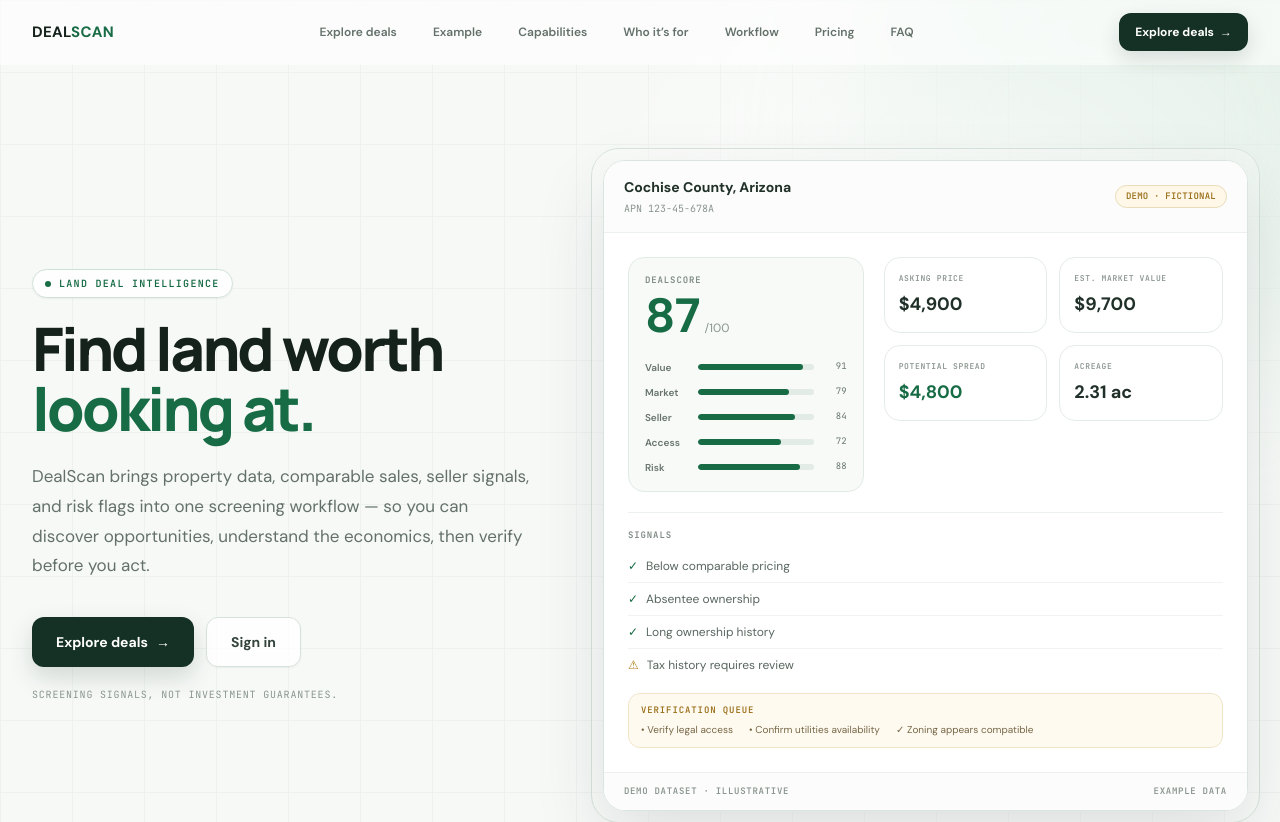
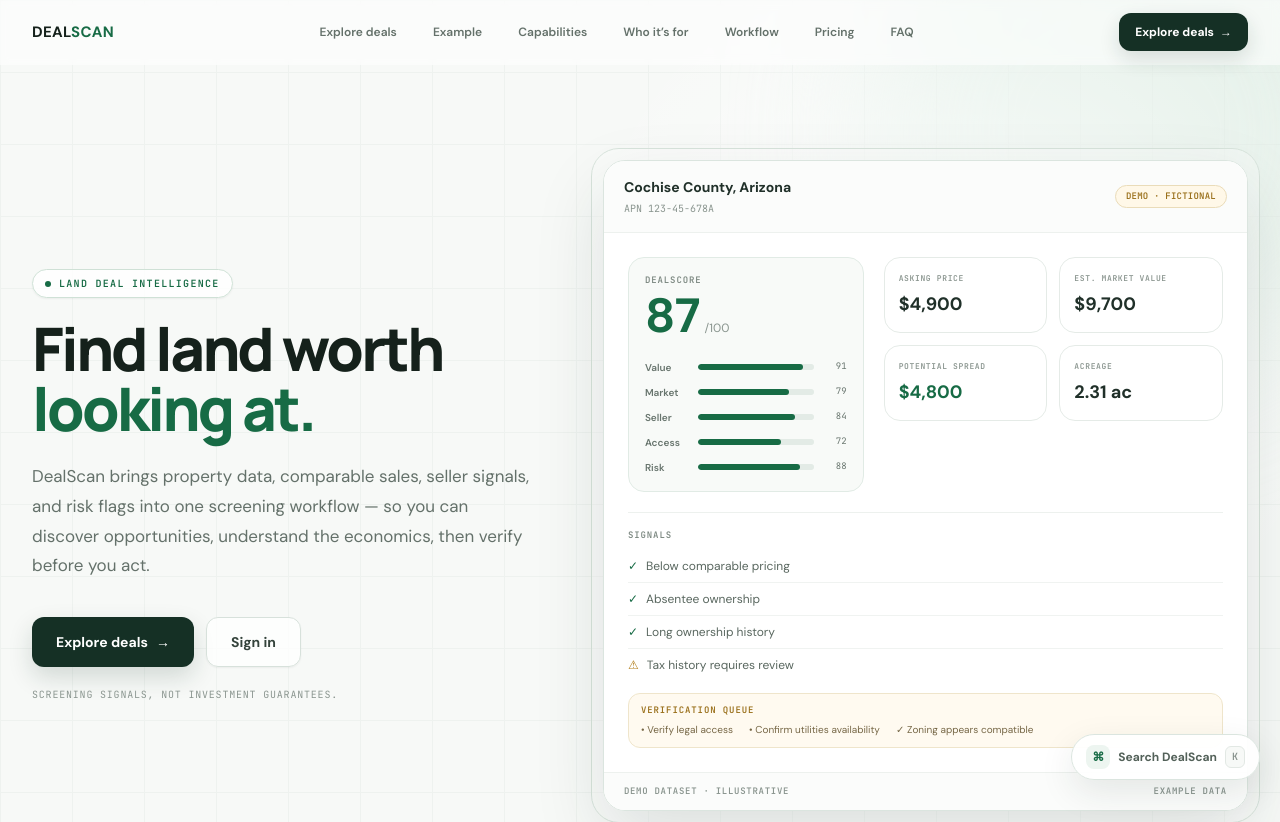
Before and after one commit to doriaphiri82-glitch/dealscan, a Next.js app in the folder landing/: page / in a window 1280 px wide. Shown: the top 822 px of the page. Built offline with nearby package versions, Linux system fonts and the light colour scheme.

Commit message:
feat(ui): mount global DealScan command palette

```diff
--- a/landing/app/layout.tsx
+++ b/landing/app/layout.tsx
@@ -1,5 +1,6 @@
 import type { Metadata, Viewport } from 'next'
 import './globals.css'
+import CommandPalette from '@/components/CommandPalette'
 
 export const metadata: Metadata = {
   title: 'DealScan — Land Deal Intelligence',
@@ -24,6 +25,7 @@
       <body className="antialiased">
         <a href="#main-content" className="skip-link">Skip to content</a>
         {children}
+        <CommandPalette />
       </body>
     </html>
   )
```
